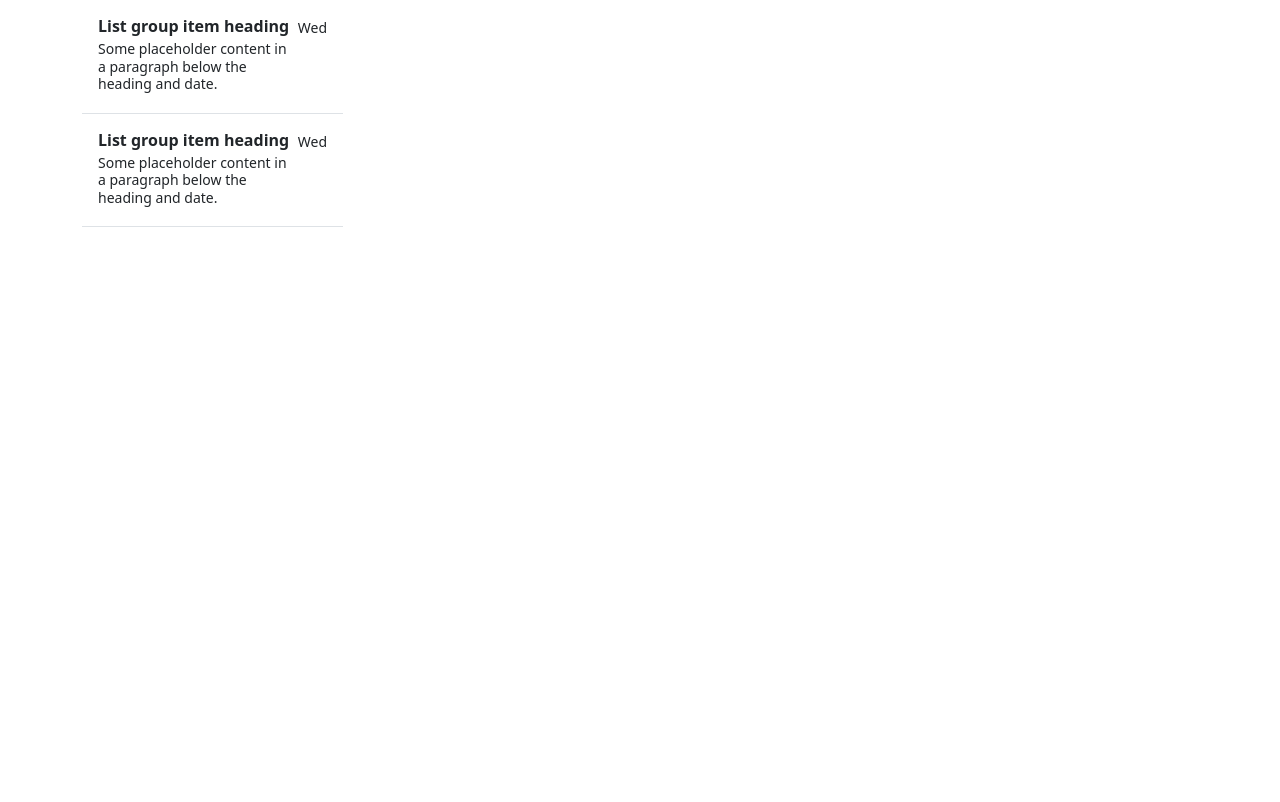
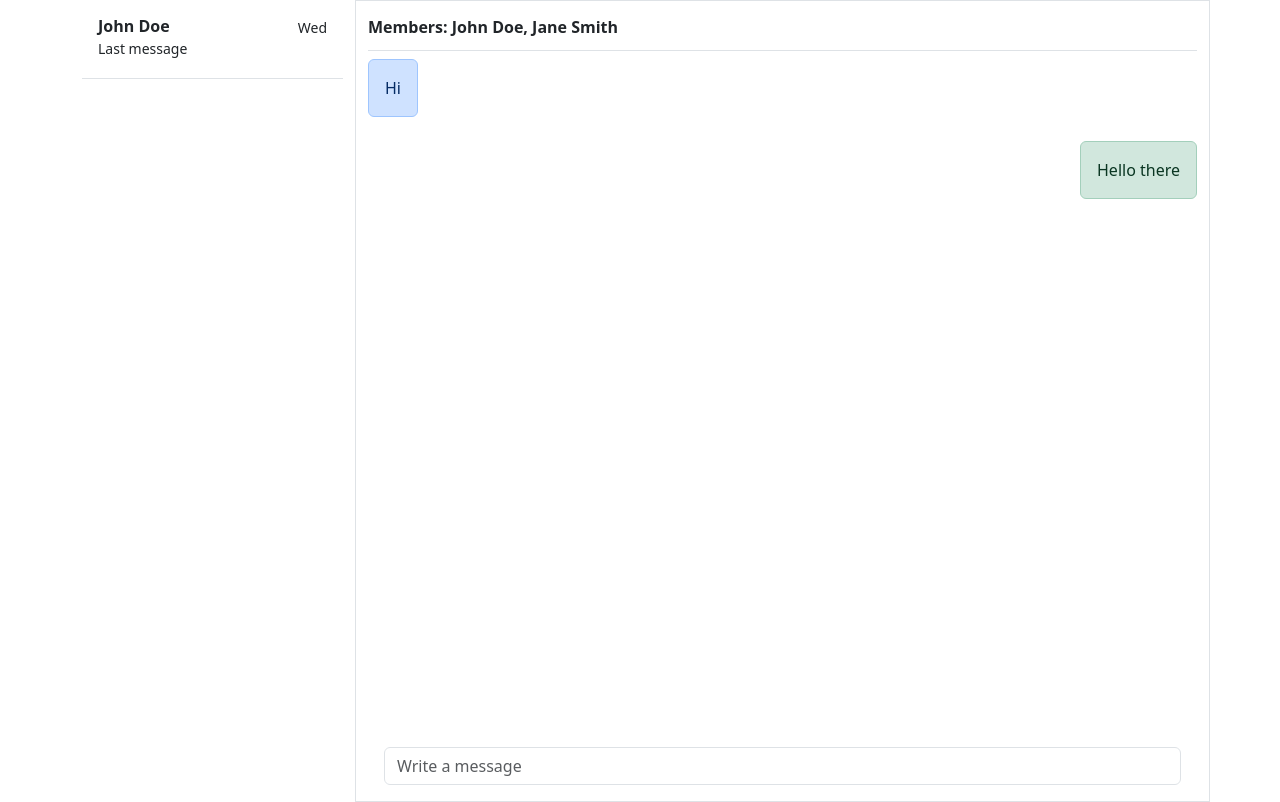
Before and after one commit to antoniopapa/react-websockets, a React (Create React App) app: page / in a window 1280 px wide. Built offline with nearby package versions, Linux system fonts and the light colour scheme.

Commit message:
2-Template

```diff
--- a/src/App.css
+++ /dev/null
@@ -1,38 +0,0 @@
-.App {
-  text-align: center;
-}
-
-.App-logo {
-  height: 40vmin;
-  pointer-events: none;
-}
-
-@media (prefers-reduced-motion: no-preference) {
-  .App-logo {
-    animation: App-logo-spin infinite 20s linear;
-  }
-}
-
-.App-header {
-  background-color: #282c34;
-  min-height: 100vh;
-  display: flex;
-  flex-direction: column;
-  align-items: center;
-  justify-content: center;
-  font-size: calc(10px + 2vmin);
-  color: white;
-}
-
-.App-link {
-  color: #61dafb;
-}
-
-@keyframes App-logo-spin {
-  from {
-    transform: rotate(0deg);
-  }
-  to {
-    transform: rotate(360deg);
-  }
-}
--- a/src/App.js
+++ b/src/App.js
@@ -3,28 +3,57 @@ import 'bootstrap/dist/css/bootstrap.min.css';
 function App() {
     return <div className="container">
         <div className="row">
-            <div className="col-3">
+            <div className="col-3 vh-100">
                 <div className="d-flex flex-column align-items-stretch flex-shrink-0 bg-body-tertiary">
                     <div className="list-group list-group-flush border-bottom scrollarea">
                         <a href="#" className="list-group-item list-group-item-action py-3 lh-sm" aria-current="true">
                             <div className="d-flex w-100 align-items-center justify-content-between">
-                                <strong className="mb-1">List group item heading</strong>
+                                <strong className="mb-1">John Doe</strong>
                                 <small>Wed</small>
                             </div>
-                            <div className="col-10 mb-1 small">Some placeholder content in a paragraph below the heading and date.</div>
-                        </a>
-                        <a href="#" className="list-group-item list-group-item-action py-3 lh-sm" aria-current="true">
-                            <div className="d-flex w-100 align-items-center justify-content-between">
-                                <strong className="mb-1">List group item heading</strong>
-                                <small>Wed</small>
-                            </div>
-                            <div className="col-10 mb-1 small">Some placeholder content in a paragraph below the heading and date.</div>
+                            <div className="col-10 mb-1 small">Last message</div>
                         </a>
                     </div>
                 </div>
             </div>
 
-            <div className="col-9">
+            <div className="col-9 border">
+
+                <div id="head" className="py-3 lh-sm border-bottom">
+                    <strong className="mb-1">Members: John Doe, Jane Smith</strong>
+                </div>
+
+                <div id="conversation">
+                    <div className="row pt-2">
+                        <div className="col-6">
+                            <div className="alert d-inline-block alert-primary" role="alert">
+                                Hi
+                            </div>
+                        </div>
+
+                        <div className="col-6">
+
+                        </div>
+                    </div>
+
+                    <div className="row pt-2">
+                        <div className="col-6">
+
+                        </div>
+
+                        <div className="col-6">
+                            <div className="alert d-inline-block alert-success float-end" role="alert">
+                                Hello there
+                            </div>
+                        </div>
+                    </div>
+                </div>
+
+                <form id="reply" className="p-3 w-100">
+                    <div className="input-group">
+                        <input className="form-control" placeholder="Write a message"/>
+                    </div>
+                </form>
 
             </div>
         </div>
--- a/src/index.css
+++ b/src/index.css
@@ -1,13 +1,12 @@
-body {
-  margin: 0;
-  font-family: -apple-system, BlinkMacSystemFont, 'Segoe UI', 'Roboto', 'Oxygen',
-    'Ubuntu', 'Cantarell', 'Fira Sans', 'Droid Sans', 'Helvetica Neue',
-    sans-serif;
-  -webkit-font-smoothing: antialiased;
-  -moz-osx-font-smoothing: grayscale;
+#head {
+  height: 50px;
 }
 
-code {
-  font-family: source-code-pro, Menlo, Monaco, Consolas, 'Courier New',
-    monospace;
+#conversation {
+  overflow: scroll;
+  height: calc(100vh - 120px);
 }
+
+#reply {
+  height: 70px;
+}
```
